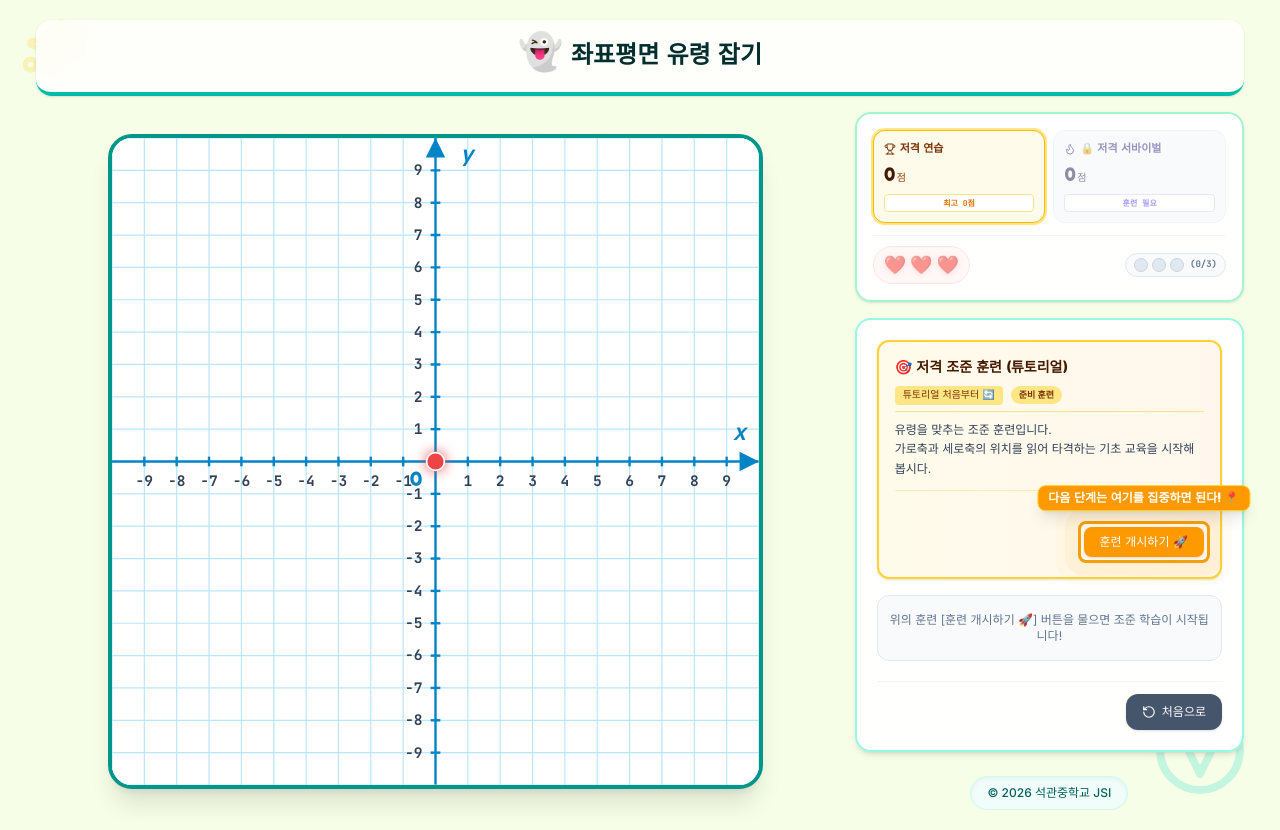
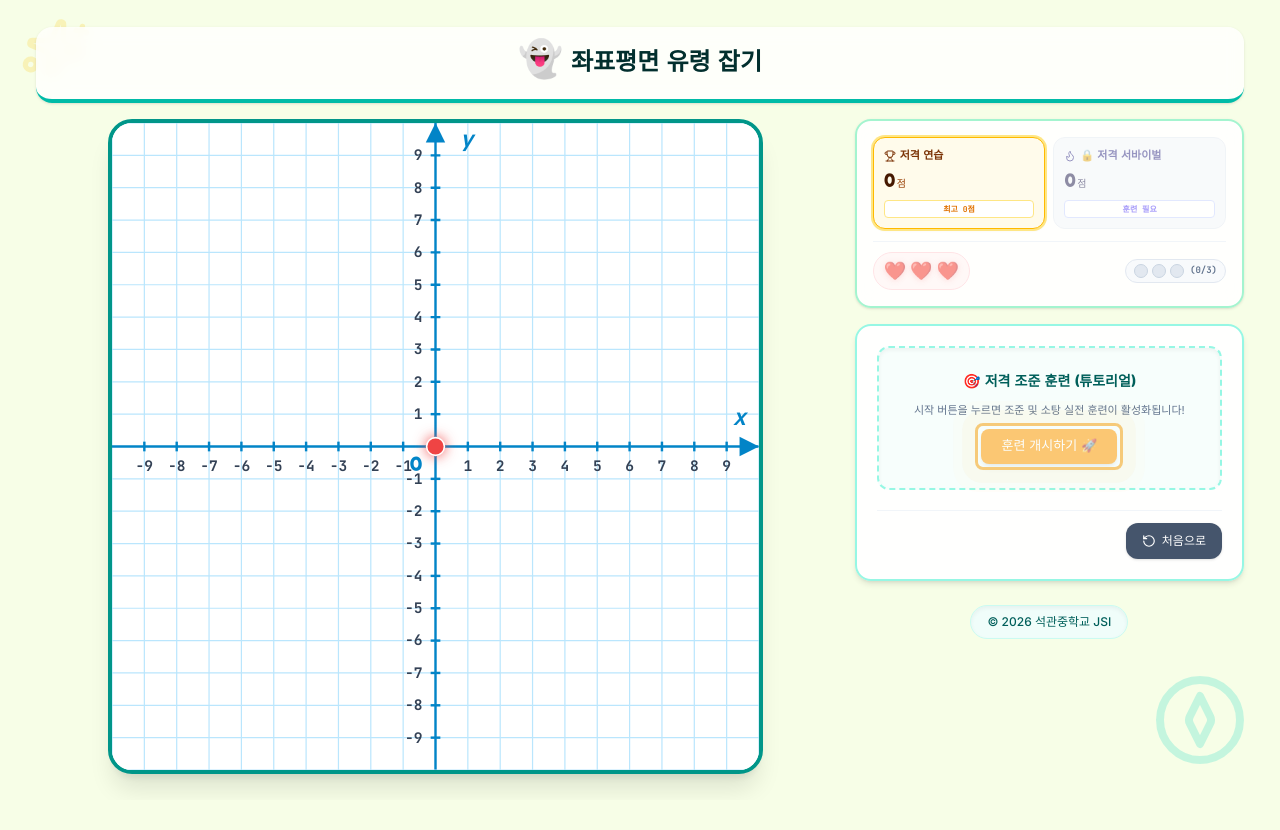
Before and after one commit to J-SangIl/4-1-Ghosthunt, a React (Vite) app: page / in a window 1280 px wide. Both pictures are taken after a click on the button "저격 도전 시작!". After the commit the page ends 800 px from the top, so only its background shows below. Built offline with nearby package versions, Linux system fonts and the light colour scheme; a web font is replaced by a local one.

Commit message:
refactor: update tutorial UI and state management
- Implement color-coded glow animations for tutorials
- Add `sweeperStepSuccess` state to track mission progress
- Clean up outdated hit message components and control HUDs

```diff
--- a/src/components/GameControls.tsx
+++ b/src/components/GameControls.tsx
@@ -2,13 +2,7 @@ import React, { useRef, useEffect } from 'react';
 import { Play, RotateCcw, AlertCircle, Crosshair, HelpCircle, Flame } from 'lucide-react';
 import { GameMode, GameStatus, MissionCondition, ConditionTargetPoint } from '../types';
 
-function FocusGuideIndicator({ text = "다음 단계는 여기를 집중하면 된다! 📍" }: { text?: string }) {
-  return (
-    <div className="absolute -top-9 left-1/2 -translate-x-1/2 bg-amber-500 text-white font-jua px-2.5 py-1 rounded-lg shadow-lg border border-amber-300 font-bold whitespace-nowrap animate-bounce flex items-center gap-1 z-30 text-[10px] sm:text-xs">
-      <span>{text}</span>
-    </div>
-  );
-}
+
 
 interface GameControlsProps {
   inputValue: string;
@@ -110,93 +104,28 @@ export default function GameControls({
   return (
     <div className="w-full bg-white/95 backdrop-blur-md rounded-2xl p-5 border-2 border-teal-200 shadow-md flex flex-col gap-4">
 
-      {/* 튜토리얼 안내 및 진행 대시보드 */}
-      {activeTutorialMode && (
-        <div className="bg-gradient-to-r from-amber-50 to-orange-50 border-2 border-amber-300 p-4 rounded-xl flex flex-col gap-2 shadow-sm text-left">
-          <div className="flex justify-between items-center border-b border-amber-200 pb-1.5 gap-2 flex-wrap">
-            <span className="text-xs sm:text-sm font-black font-jua text-amber-950 flex items-center gap-1.5">
+      {/* 튜토리얼 0단계 준비 중일 때는 사격 인풋 비활성 플레이스홀더 제공 */}
+      {activeTutorialMode && tutorialStep === 0 ? (
+        <div className="py-6 px-4 bg-teal-50/50 border-2 border-dashed border-teal-200 rounded-xl flex flex-col items-center justify-center gap-2.5 shadow-inner">
+          <span className="text-xs sm:text-sm font-black text-teal-800 font-jua text-center">
             {activeTutorialMode === 'sniper' ? '🎯 저격 조준 훈련 (튜토리얼)' : '💥 다중 소탕 훈련 (튜토리얼)'}
           </span>
-            <div className="flex items-center gap-2">
+          <span className="text-[11px] text-slate-500 font-sans text-center">
+            시작 버튼을 누르면 조준 및 소탕 실전 훈련이 활성화됩니다!
+          </span>
           <button
             type="button"
             onClick={() => {
               if (activeTutorialMode === 'sniper') {
-                    onSetupSniperStep?.(0);
+                onSetupSniperStep?.(1);
               } else {
-                    onSetupSweeperStep?.(0);
+                onSetupSweeperStep?.(1);
               }
             }}
-                className="text-[10px] font-jua bg-amber-200 hover:bg-amber-300 text-amber-900 px-2 py-0.5 rounded cursor-pointer transition-all active:scale-95"
-                title="처음부터 다시 학습하기"
-              >
-                튜토리얼 처음부터 🔄
-              </button>
-              <span className="text-[9px] font-sans bg-amber-200 text-amber-900 font-bold px-2 py-0.5 rounded-full">
-                {tutorialStep === 0 ? '준비 훈련' : `실전 단계 ${tutorialStep}`}
-              </span>
-            </div>
-          </div>
-
-          <div className="text-xs text-slate-700 font-sans leading-relaxed whitespace-pre-wrap">
-            {activeTutorialMode === 'sniper' ? (
-              tutorialStep === 0 ? (
-                "유령을 맞추는 조준 훈련입니다.\n가로축과 세로축의 위치를 읽어 타격하는 기초 교육을 시작해 봅시다."
-              ) : tutorialStep === 1 ? (
-                "우측으로 5칸, 위쪽으로 4칸 위치에 표적이 포착되었습니다. 우측과 위쪽은 양수(+)로 나타냅니다.\n하단 입력란에 `5, 4`를 입력하고 엔터를 눌러 발사하세요!"
-              ) : tutorialStep === 2 ? (
-                "가로축에서 **좌측은 -(음수)**로 나타냅니다. 따라서 좌측으로 3칸(-3), 위쪽으로 2칸(2) 위치입니다.\n하단 입력란에 `-3, 2`를 입력하고 격멸해 보세요!"
-              ) : (
-                "세로축에서 **아래쪽은 -(음수)**로 나타냅니다. 따라서 우측으로 5칸(5), 아래쪽으로 2칸(-2) 위치입니다.\n하단 입력란에 `5, -2`를 입력해 사격해 보세요!"
-              )
-            ) : (
-              tutorialStep === 0 ? (
-                "조건에 충족되는 목표 유령들을 찾아서 격파하는 훈련입니다.\n시민을 피해 목표 조건에 맞는 유령만 클릭해 보세요."
-              ) : tutorialStep === 1 ? (
-                "아래에 유령이 숨어있는 위치에 대한 힌트가 나와있습니다.\n힌트에 해당되는 점을 클릭해 마킹한 후 [미사일 폭격!] 버튼을 눌러주세요."
-              ) : tutorialStep === 2 ? (
-                "**(-4, 3)** 위치의 유령 점을 클릭해 마킹해 보세요.\n체크를 완료한 후 아래의 미사일 폭격 버튼을 누릅니다."
-              ) : tutorialStep === 3 ? (
-                "Y축(세로선) 위에 있는 유령 점 3개를 모두 클릭해보세요.\n3개의 점을 모두 체크한 후 미사일을 발사하세요."
-              ) : (
-                "**제2사분면 (왼쪽 위 영역)** 안의 유령 3개를 전부 클릭해 보세요.\n모두 체크한 후 미사일을 발사해 주세요!"
-              )
-            )}
-          </div>
-
-          <div className="flex gap-2 justify-end pt-1 border-t border-amber-200/60 mt-1">
-            {activeTutorialMode === 'sniper' && tutorialStep === 0 && (
-              <div className="relative inline-block mt-8 mb-1">
-                <FocusGuideIndicator text="다음 단계는 여기를 집중하면 된다! 📍" />
-                <button
-                  type="button"
-                  onClick={() => onSetupSniperStep?.(1)}
-                  className="px-4 py-1.5 font-jua text-[12px] bg-amber-500 hover:bg-amber-600 text-white rounded-lg cursor-pointer transition-all shadow-sm tutorial-focus-glow"
+            className="px-5 py-2 font-jua text-[13px] bg-amber-500 hover:bg-amber-600 text-white rounded-lg cursor-pointer transition-all shadow-md hover:scale-[1.02] active:scale-[0.98] tutorial-focus-glow-amber animate-pulse"
           >
             훈련 개시하기 🚀
           </button>
-              </div>
-            )}
-            {activeTutorialMode === 'sweeper' && tutorialStep === 0 && (
-              <div className="relative inline-block mt-8 mb-1">
-                <FocusGuideIndicator text="다음 단계는 여기를 집중하면 된다! 📍" />
-                <button
-                  type="button"
-                  onClick={() => onSetupSweeperStep?.(1)}
-                  className="px-4 py-1.5 font-jua text-[12px] bg-amber-500 hover:bg-amber-600 text-white rounded-lg cursor-pointer transition-all shadow-sm tutorial-focus-glow"
-                >
-                  훈련 개시하기 🚀
-                </button>
-              </div>
-            )}
-          </div>
-        </div>
-      )}
-
-      {/* 튜토리얼 0단계 준비 중일 때는 사격 인풋 비활성 플레이스홀더 제공 */}
-      {activeTutorialMode && tutorialStep === 0 ? (
-        <div className="py-4 px-3 bg-slate-50 border border-slate-200 rounded-xl text-center text-xs text-slate-500 font-sans">
-          위의 훈련 [훈련 개시하기 🚀] 버튼을 물으면 조준 학습이 시작됩니다!
         </div>
       ) : isConditionMode ? (
         /* Condition Matchmaking Mode Mission Condition Panel */
@@ -235,31 +164,31 @@ export default function GameControls({
 
           {/* Condition mode action firing button */}
           {conditionGameState === 'revealed' ? (
-            <div className={`relative w-full ${activeTutorialMode === 'sweeper' && tutorialStep && tutorialStep > 0 ? 'tutorial-focus-glow rounded-xl mt-8' : ''}`}>
-              {activeTutorialMode === 'sweeper' && tutorialStep && tutorialStep > 0 && (
-                <FocusGuideIndicator text="다음 단계는 여기를 집중하면 된다! 📍" />
-              )}
+            <div className={`relative w-full ${
+              activeTutorialMode === 'sweeper' && tutorialStep && tutorialStep > 0
+                ? (sweeperStepSuccess ? 'tutorial-focus-glow-emerald animate-pulse' : 'tutorial-focus-glow-rose') + ' rounded-xl'
+                : ''
+            }`}>
               <button
                 onClick={() => onConditionNext?.()}
                 className={`w-full py-3.5 bg-gradient-to-r ${
-                  activeTutorialMode === 'sweeper' && !sweeperStepSuccess
+                   !sweeperStepSuccess
                      ? 'from-rose-500 to-red-650 hover:from-rose-600 hover:to-red-700 border-red-800'
                      : 'from-emerald-500 to-teal-600 hover:from-emerald-600 hover:to-teal-700 border-emerald-800'
                 } text-white text-sm sm:text-base font-jua rounded-xl shadow-lg hover:scale-[1.01] active:scale-[0.98] transition-all flex items-center justify-center gap-2 cursor-pointer border-b-4 animate-pulse`}
               >
                 <span>
-                  {activeTutorialMode === 'sweeper' && !sweeperStepSuccess
-                    ? '동일 단계 다시 진행 🔁'
-                    : '다음 작전지로 이동 ➡️'}
+                  {sweeperStepSuccess
+                    ? '(성공) 다음 작전지로 이동 ➡️'
+                    : activeTutorialMode === 'sweeper'
+                      ? '(실패) 다시 시도하기 🔁'
+                      : '(실패) 다음 격전지로 이동 ➡️'}
                 </span>
               </button>
             </div>
           ) : (
             <div className="flex flex-col gap-2">
-              <div className={`relative w-full ${activeTutorialMode === 'sweeper' && tutorialStep && tutorialStep > 0 && conditionGameState === 'selecting' && selectedCount > 0 ? 'tutorial-focus-glow rounded-xl mt-8' : ''}`}>
-                {activeTutorialMode === 'sweeper' && tutorialStep && tutorialStep > 0 && conditionGameState === 'selecting' && selectedCount > 0 && (
-                  <FocusGuideIndicator text="다음 단계는 여기를 집중하면 된다! 📍" />
-                )}
+              <div className={`relative w-full ${activeTutorialMode === 'sweeper' && tutorialStep && tutorialStep > 0 && conditionGameState === 'selecting' && selectedCount > 0 ? 'tutorial-focus-glow-rose rounded-xl' : ''}`}>
                 <button
                   onClick={() => onConditionFire?.()}
                   disabled={gameStatus !== 'playing' || conditionGameState !== 'selecting' || selectedCount === 0}
@@ -302,10 +231,7 @@ export default function GameControls({
               <span className="text-5xl md:text-6xl text-teal-600/90 font-extrabold select-none tracking-tight font-gaegu">(</span>
 
               {/* Real Text Input */}
-              <div className={`relative ${activeTutorialMode === 'sniper' && tutorialStep && tutorialStep > 0 ? 'tutorial-focus-glow rounded-xl mt-6' : ''}`}>
-                {activeTutorialMode === 'sniper' && tutorialStep && tutorialStep > 0 && (
-                  <FocusGuideIndicator text="다음 단계는 여기를 집중하면 된다! 📍" />
-                )}
+              <div className={`relative ${activeTutorialMode === 'sniper' && tutorialStep && tutorialStep > 0 ? 'tutorial-focus-glow-teal rounded-xl' : ''}`}>
                 <input
                   ref={inputRef}
                   type="text"
--- a/src/index.css
+++ b/src/index.css
@@ -26,30 +26,63 @@
   animation: shake 0.4s ease-in-out;
 }
 
-/* Glowing/Beacon highlight effect for interactive guide */
-@keyframes focus-glowing-ring {
-  0% {
-    box-shadow: 0 0 0 0 rgba(245, 158, 11, 0.8), 0 0 0 0 rgba(245, 158, 11, 0.4);
-  }
-  70% {
-    box-shadow: 0 0 0 14px rgba(245, 158, 11, 0), 0 0 0 24px rgba(245, 158, 11, 0);
-  }
-  100% {
-    box-shadow: 0 0 0 0 rgba(245, 158, 11, 0), 0 0 0 0 rgba(245, 158, 11, 0);
-  }
+/* Glowing/Beacon highlight effects for interactive guides matching matching element colors */
+@keyframes glow-amber {
+  0% { box-shadow: 0 0 0 0 rgba(245, 158, 11, 0.8), 0 0 0 0 rgba(245, 158, 11, 0.4); }
+  70% { box-shadow: 0 0 0 14px rgba(245, 158, 11, 0), 0 0 0 24px rgba(245, 158, 11, 0); }
+  100% { box-shadow: 0 0 0 0 rgba(245, 158, 11, 0), 0 0 0 0 rgba(245, 158, 11, 0); }
+}
+@keyframes glow-teal {
+  0% { box-shadow: 0 0 0 0 rgba(13, 148, 136, 0.8), 0 0 0 0 rgba(13, 148, 136, 0.4); }
+  70% { box-shadow: 0 0 0 14px rgba(13, 148, 136, 0), 0 0 0 24px rgba(13, 148, 136, 0); }
+  100% { box-shadow: 0 0 0 0 rgba(13, 148, 136, 0), 0 0 0 0 rgba(13, 148, 136, 0); }
+}
+@keyframes glow-rose {
+  0% { box-shadow: 0 0 0 0 rgba(244, 63, 94, 0.8), 0 0 0 0 rgba(244, 63, 94, 0.4); }
+  70% { box-shadow: 0 0 0 14px rgba(244, 63, 94, 0), 0 0 0 24px rgba(244, 63, 94, 0); }
+  100% { box-shadow: 0 0 0 0 rgba(244, 63, 94, 0), 0 0 0 0 rgba(244, 63, 94, 0); }
+}
+@keyframes glow-emerald {
+  0% { box-shadow: 0 0 0 0 rgba(16, 185, 129, 0.8), 0 0 0 0 rgba(16, 185, 129, 0.4); }
+  70% { box-shadow: 0 0 0 14px rgba(16, 185, 129, 0), 0 0 0 24px rgba(16, 185, 129, 0); }
+  100% { box-shadow: 0 0 0 0 rgba(16, 185, 129, 0), 0 0 0 0 rgba(16, 185, 129, 0); }
 }
 
-.tutorial-focus-glow {
+.tutorial-focus-glow-amber,
+.tutorial-focus-glow-teal,
+.tutorial-focus-glow-rose,
+.tutorial-focus-glow-emerald {
   position: relative;
 }
 
-.tutorial-focus-glow::after {
+.tutorial-focus-glow-amber::after,
+.tutorial-focus-glow-teal::after,
+.tutorial-focus-glow-rose::after,
+.tutorial-focus-glow-emerald::after {
   content: '';
   position: absolute;
   inset: -6px;
   border-radius: inherit;
-  border: 3px solid #f59e0b; /* Amber-500 */
   pointer-events: none;
-  animation: focus-glowing-ring 2s cubic-bezier(0.25, 0, 0, 1) infinite;
   z-index: 10;
 }
+
+.tutorial-focus-glow-amber::after {
+  border: 3px solid #f59e0b;
+  animation: glow-amber 2s cubic-bezier(0.25, 0, 0, 1) infinite;
+}
+
+.tutorial-focus-glow-teal::after {
+  border: 3px solid #0d9488;
+  animation: glow-teal 2s cubic-bezier(0.25, 0, 0, 1) infinite;
+}
+
+.tutorial-focus-glow-rose::after {
+  border: 3px solid #f43f5e;
+  animation: glow-rose 2s cubic-bezier(0.25, 0, 0, 1) infinite;
+}
+
+.tutorial-focus-glow-emerald::after {
+  border: 3px solid #10b981;
+  animation: glow-emerald 2s cubic-bezier(0.25, 0, 0, 1) infinite;
+}
```
Also changed, not shown: src/App.tsx (+4 -26 lines). Lines whose indentation alone changed are shown as unchanged.
